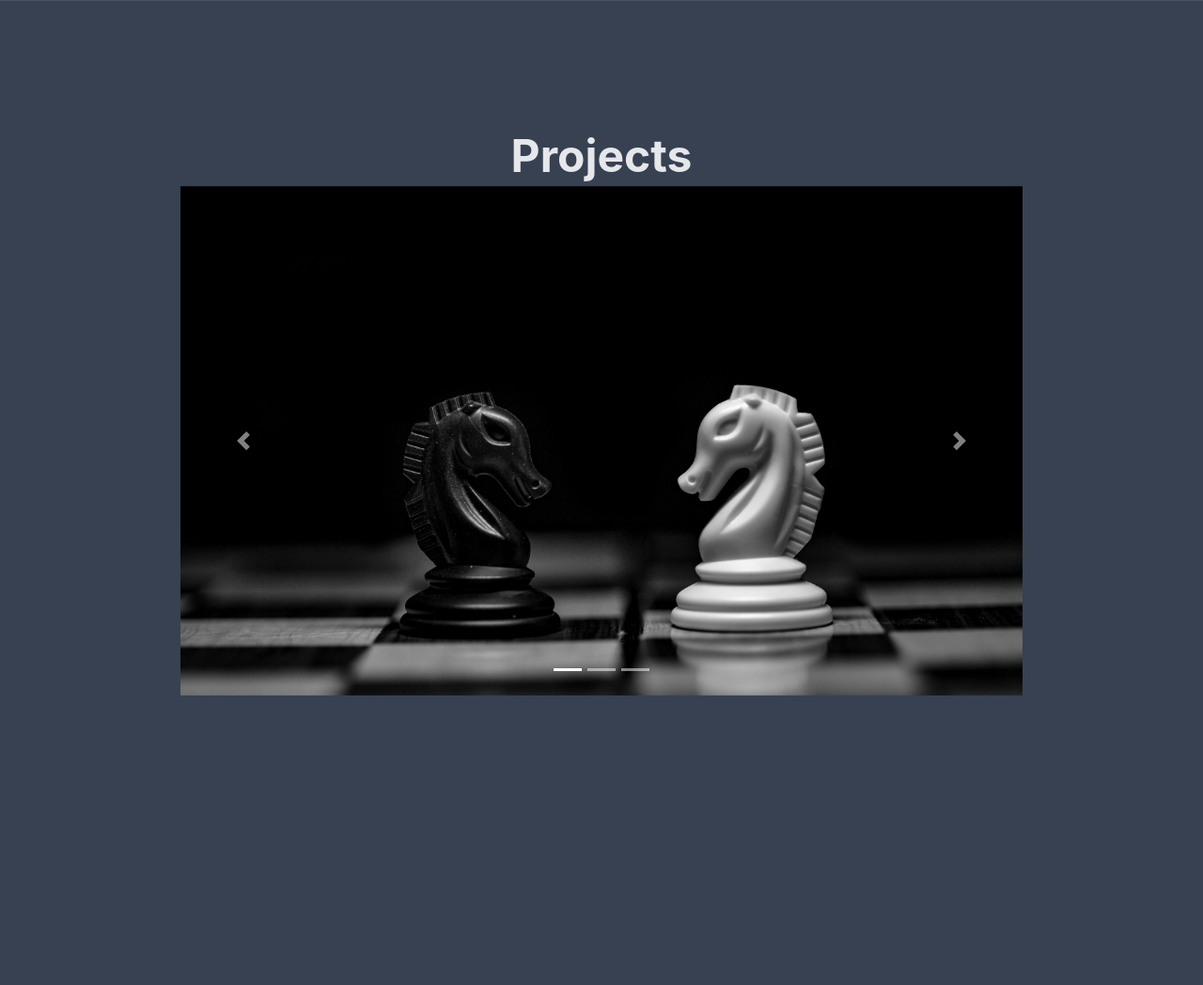
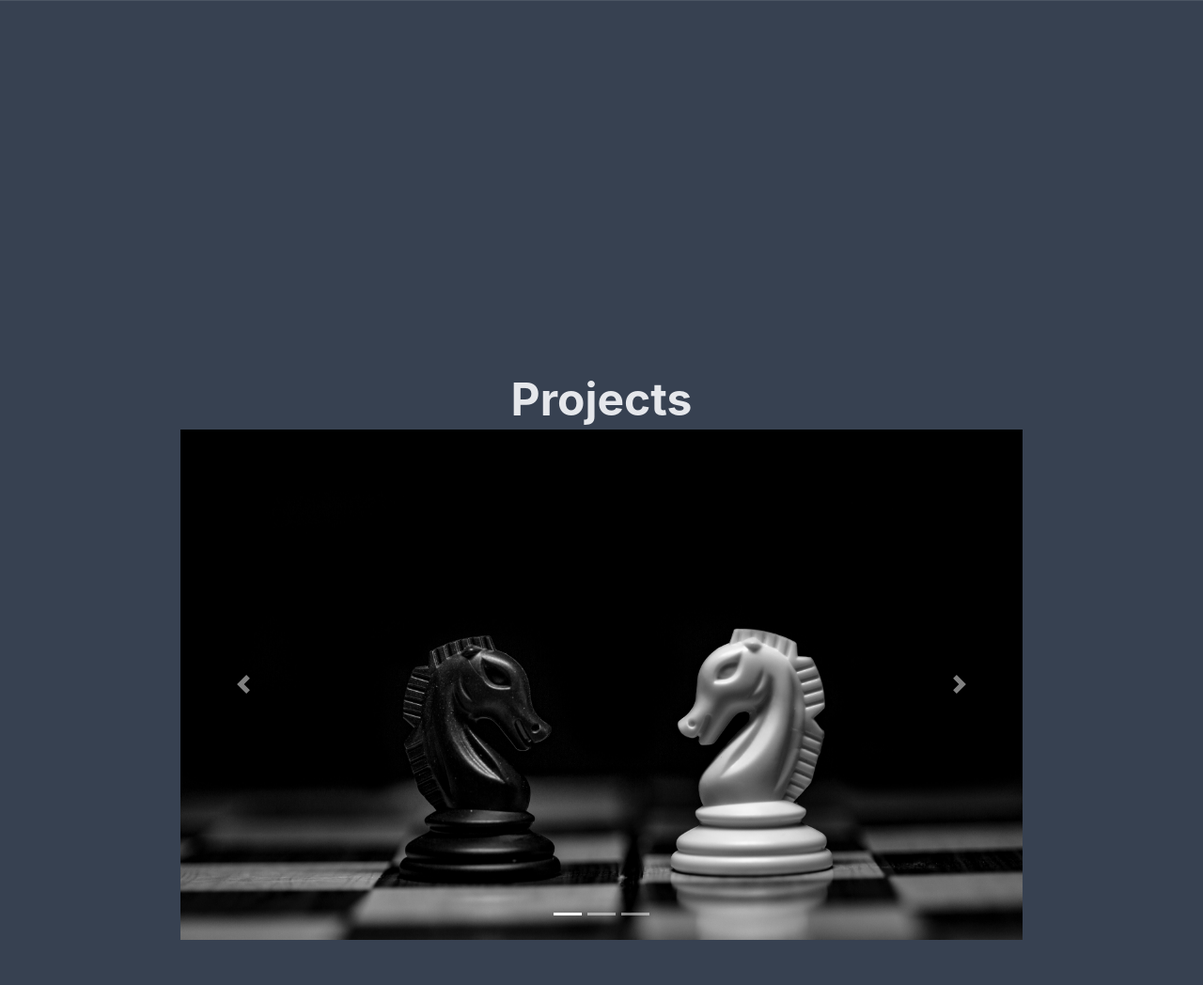
Before and after one commit to TahlonBrahic/Green-Tea-Sensory-Evaluation-With-GANs, a Flask app: page / in a window 1280 px wide. Shown: the part 1663-2711 px from the top of the page at 94% size. Before the commit the page ends 2403 px from the top, so only its background shows below. Run offline with Flask 3, Linux system fonts and the light colour scheme; some libraries are stand-ins or nearby versions.

Commit message:
Adjust requirements for eb

```diff
--- a/requirements.txt
+++ b/requirements.txt
@@ -1,2 +1,4 @@
 Flask==3.0.1
 gunicorn==21.2.0
+plotly==5.19.0
+tenacity==8.2.3
--- a/web_app/static/styles/output.css
+++ b/web_app/static/styles/output.css
@@ -812,6 +812,10 @@ html {
   padding-bottom: 0.5rem;
 }
 
+.pb-12 {
+  padding-bottom: 3rem;
+}
+
 .pb-3 {
   padding-bottom: 0.75rem;
 }
@@ -832,8 +836,16 @@ html {
   padding-top: 0.5rem;
 }
 
+.pt-40 {
+  padding-top: 10rem;
+}
+
 .text-left {
   text-align: left;
+}
+
+.text-center {
+  text-align: center;
 }
 
 .text-3xl {
@@ -972,6 +984,10 @@ html {
     padding-top: 5rem;
   }
 
+  .md\:pt-60 {
+    padding-top: 15rem;
+  }
+
   .md\:text-4xl {
     font-size: 2.25rem;
     line-height: 2.5rem;
@@ -997,6 +1013,10 @@ html {
     padding-top: 6rem;
   }
 
+  .lg\:pt-80 {
+    padding-top: 20rem;
+  }
+
   .lg\:text-5xl {
     font-size: 3rem;
     line-height: 1;
```
